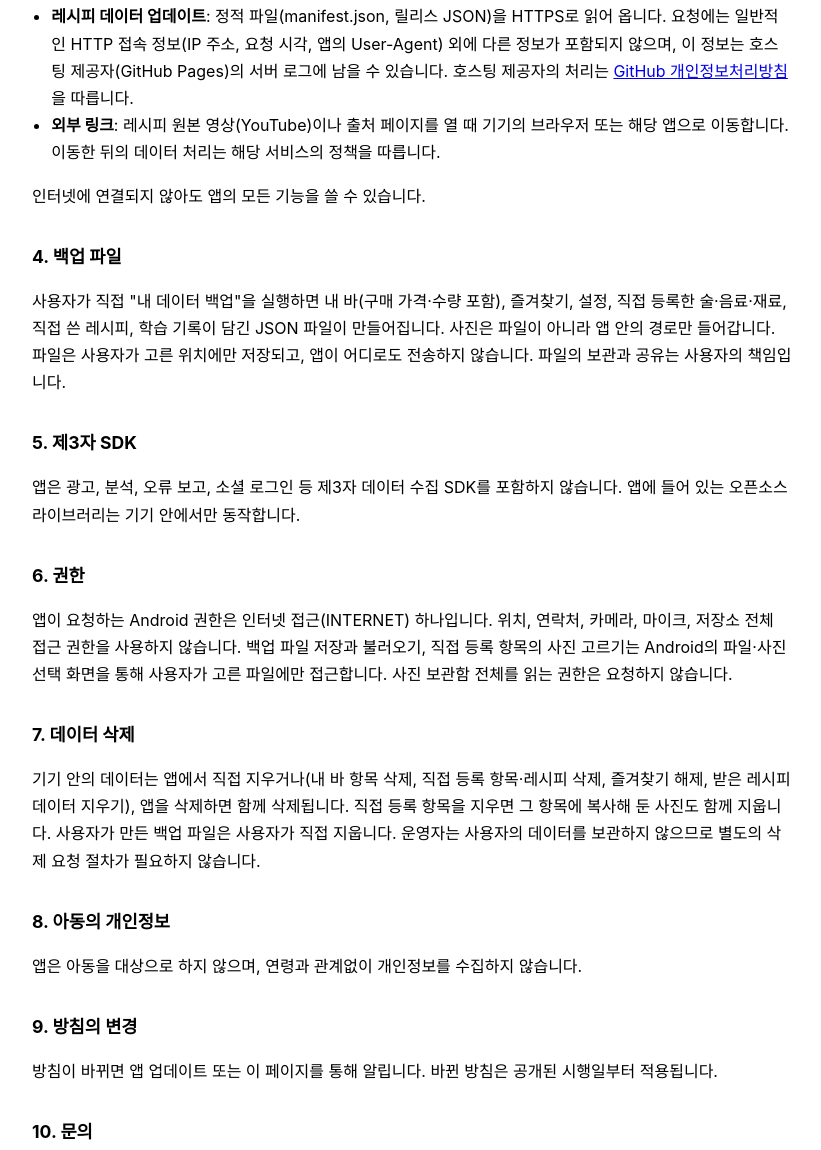
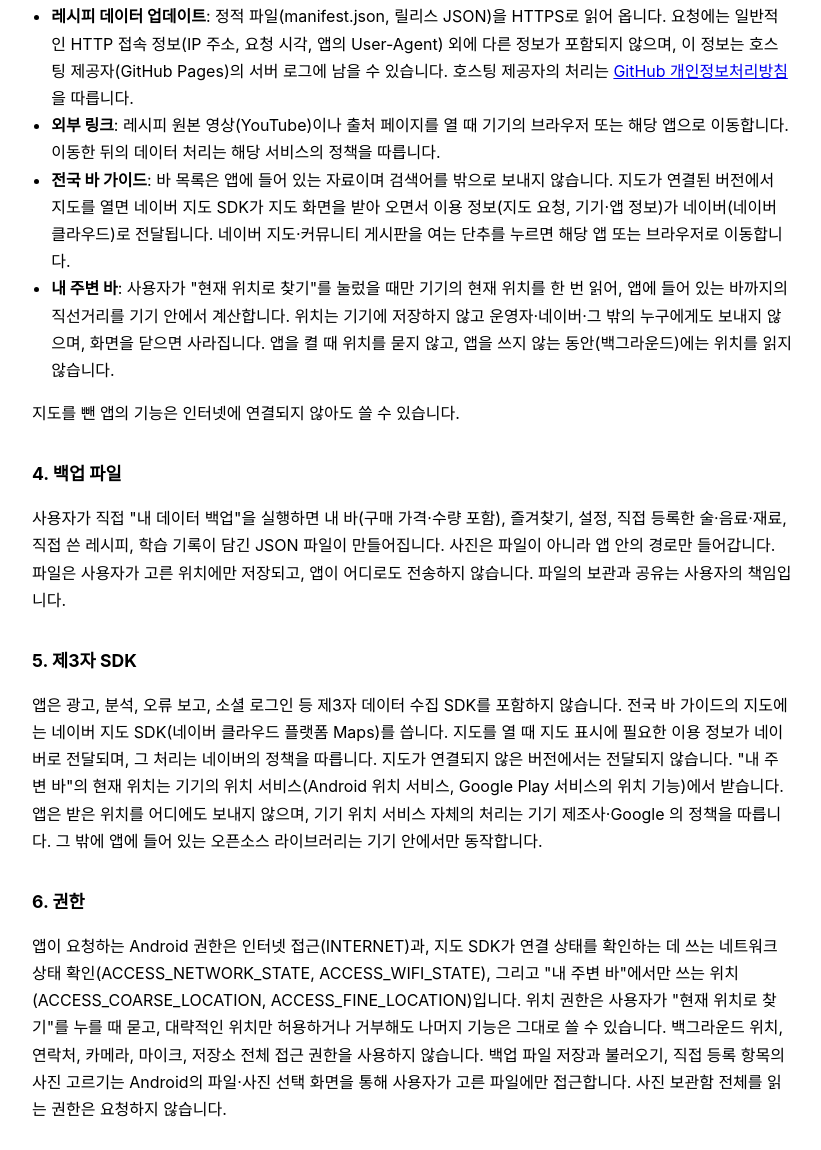
Before and after one commit to jusi1022/home_cocktail, a plain HTML site: page privacy/index.html in a window 1280 px wide. Shown: the part 712-1862 px from the top of the page, without its empty margins (228-1049 px from the left). Drawn offline with Linux system fonts and the light colour scheme.

Commit message:
privacy: 1.7.5 내 주변 바 위치 처리·네이버 지도 SDK·권한 반영 (시행일 2026-11-20)

```diff
--- a/privacy/index.html
+++ b/privacy/index.html
@@ -17,7 +17,8 @@
 </head>
 <body>
 <h1>홈칵테일 개인정보처리방침</h1>
-<p class="meta">시행일: 2026-10-20 · 적용 앱: 홈칵테일 (Android, com.jusi1022.homecocktail)</p>
+<!-- 1.7.5: 내 주변 바(위치) 항목을 넣고 시행일을 고쳤다. 호스팅 저장소에 올리는 것은 사용자 승인 사항. -->
+<p class="meta">시행일: 2026-11-20 · 적용 앱: 홈칵테일 (Android, com.jusi1022.homecocktail)</p>
 
 <h2>1. 개요</h2>
 <p>홈칵테일(이하 "앱")은 칵테일 레시피와 주류 정보를 제공하는 Android 앱입니다. 앱은 회원 가입이나 로그인 기능이 없으며, 사용자를 식별하는 정보를 수집하거나 외부 서버로 전송하지 않습니다.</p>
@@ -39,17 +40,19 @@
 <ul>
   <li><strong>레시피 데이터 업데이트</strong>: 정적 파일(manifest.json, 릴리스 JSON)을 HTTPS로 읽어 옵니다. 요청에는 일반적인 HTTP 접속 정보(IP 주소, 요청 시각, 앱의 User-Agent) 외에 다른 정보가 포함되지 않으며, 이 정보는 호스팅 제공자(GitHub Pages)의 서버 로그에 남을 수 있습니다. 호스팅 제공자의 처리는 <a href="https://docs.github.com/site-policy/privacy-policies/github-general-privacy-statement">GitHub 개인정보처리방침</a>을 따릅니다.</li>
   <li><strong>외부 링크</strong>: 레시피 원본 영상(YouTube)이나 출처 페이지를 열 때 기기의 브라우저 또는 해당 앱으로 이동합니다. 이동한 뒤의 데이터 처리는 해당 서비스의 정책을 따릅니다.</li>
+  <li><strong>전국 바 가이드</strong>: 바 목록은 앱에 들어 있는 자료이며 검색어를 밖으로 보내지 않습니다. 지도가 연결된 버전에서 지도를 열면 네이버 지도 SDK가 지도 화면을 받아 오면서 이용 정보(지도 요청, 기기·앱 정보)가 네이버(네이버 클라우드)로 전달됩니다. 네이버 지도·커뮤니티 게시판을 여는 단추를 누르면 해당 앱 또는 브라우저로 이동합니다.</li>
+  <li><strong>내 주변 바</strong>: 사용자가 "현재 위치로 찾기"를 눌렀을 때만 기기의 현재 위치를 한 번 읽어, 앱에 들어 있는 바까지의 직선거리를 기기 안에서 계산합니다. 위치는 기기에 저장하지 않고 운영자·네이버·그 밖의 누구에게도 보내지 않으며, 화면을 닫으면 사라집니다. 앱을 켤 때 위치를 묻지 않고, 앱을 쓰지 않는 동안(백그라운드)에는 위치를 읽지 않습니다.</li>
 </ul>
-<p>인터넷에 연결되지 않아도 앱의 모든 기능을 쓸 수 있습니다.</p>
+<p>지도를 뺀 앱의 기능은 인터넷에 연결되지 않아도 쓸 수 있습니다.</p>
 
 <h2>4. 백업 파일</h2>
 <p>사용자가 직접 "내 데이터 백업"을 실행하면 내 바(구매 가격·수량 포함), 즐겨찾기, 설정, 직접 등록한 술·음료·재료, 직접 쓴 레시피, 학습 기록이 담긴 JSON 파일이 만들어집니다. 사진은 파일이 아니라 앱 안의 경로만 들어갑니다. 파일은 사용자가 고른 위치에만 저장되고, 앱이 어디로도 전송하지 않습니다. 파일의 보관과 공유는 사용자의 책임입니다.</p>
 
 <h2>5. 제3자 SDK</h2>
-<p>앱은 광고, 분석, 오류 보고, 소셜 로그인 등 제3자 데이터 수집 SDK를 포함하지 않습니다. 앱에 들어 있는 오픈소스 라이브러리는 기기 안에서만 동작합니다.</p>
+<p>앱은 광고, 분석, 오류 보고, 소셜 로그인 등 제3자 데이터 수집 SDK를 포함하지 않습니다. 전국 바 가이드의 지도에는 네이버 지도 SDK(네이버 클라우드 플랫폼 Maps)를 씁니다. 지도를 열 때 지도 표시에 필요한 이용 정보가 네이버로 전달되며, 그 처리는 네이버의 정책을 따릅니다. 지도가 연결되지 않은 버전에서는 전달되지 않습니다. "내 주변 바"의 현재 위치는 기기의 위치 서비스(Android 위치 서비스, Google Play 서비스의 위치 기능)에서 받습니다. 앱은 받은 위치를 어디에도 보내지 않으며, 기기 위치 서비스 자체의 처리는 기기 제조사·Google 의 정책을 따릅니다. 그 밖에 앱에 들어 있는 오픈소스 라이브러리는 기기 안에서만 동작합니다.</p>
 
 <h2>6. 권한</h2>
-<p>앱이 요청하는 Android 권한은 인터넷 접근(INTERNET) 하나입니다. 위치, 연락처, 카메라, 마이크, 저장소 전체 접근 권한을 사용하지 않습니다. 백업 파일 저장과 불러오기, 직접 등록 항목의 사진 고르기는 Android의 파일·사진 선택 화면을 통해 사용자가 고른 파일에만 접근합니다. 사진 보관함 전체를 읽는 권한은 요청하지 않습니다.</p>
+<p>앱이 요청하는 Android 권한은 인터넷 접근(INTERNET)과, 지도 SDK가 연결 상태를 확인하는 데 쓰는 네트워크 상태 확인(ACCESS_NETWORK_STATE, ACCESS_WIFI_STATE), 그리고 "내 주변 바"에서만 쓰는 위치(ACCESS_COARSE_LOCATION, ACCESS_FINE_LOCATION)입니다. 위치 권한은 사용자가 "현재 위치로 찾기"를 누를 때 묻고, 대략적인 위치만 허용하거나 거부해도 나머지 기능은 그대로 쓸 수 있습니다. 백그라운드 위치, 연락처, 카메라, 마이크, 저장소 전체 접근 권한을 사용하지 않습니다. 백업 파일 저장과 불러오기, 직접 등록 항목의 사진 고르기는 Android의 파일·사진 선택 화면을 통해 사용자가 고른 파일에만 접근합니다. 사진 보관함 전체를 읽는 권한은 요청하지 않습니다.</p>
 
 <h2>7. 데이터 삭제</h2>
 <p>기기 안의 데이터는 앱에서 직접 지우거나(내 바 항목 삭제, 직접 등록 항목·레시피 삭제, 즐겨찾기 해제, 받은 레시피 데이터 지우기), 앱을 삭제하면 함께 삭제됩니다. 직접 등록 항목을 지우면 그 항목에 복사해 둔 사진도 함께 지웁니다. 사용자가 만든 백업 파일은 사용자가 직접 지웁니다. 운영자는 사용자의 데이터를 보관하지 않으므로 별도의 삭제 요청 절차가 필요하지 않습니다.</p>
```
